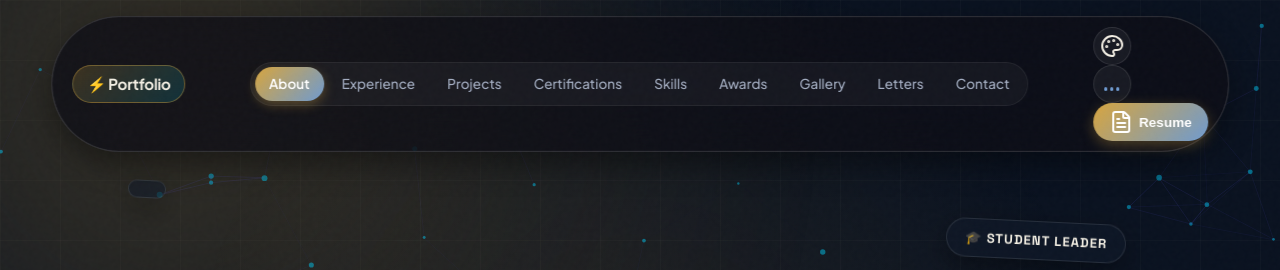
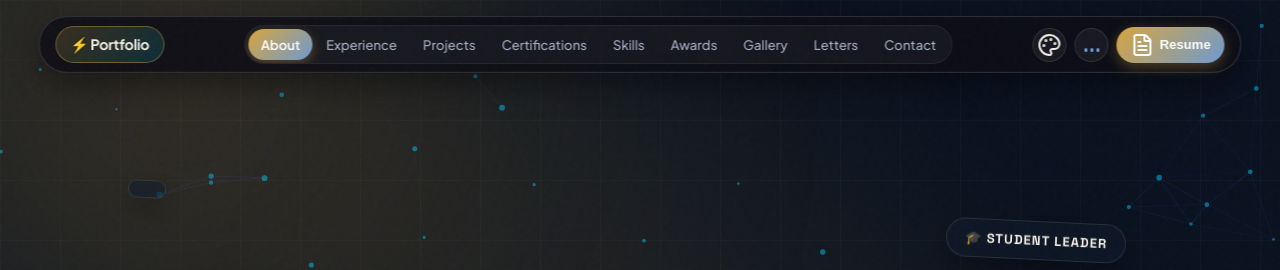
Before and after one commit to Jordan123456789097654/protfolio, a website: page public/index.html in a window 1280 px wide. Shown: the top 270 px of the page. Drawn offline with nearby package versions, Linux system fonts and the light colour scheme; no server answers.

Commit message:
Fix header navigation bar overlap and button stacking

```diff
--- a/public/css/style.css
+++ b/public/css/style.css
@@ -227,12 +227,12 @@ nav {
     top: 16px;
     left: 50%;
     transform: translateX(-50%);
-    width: 92%;
-    max-width: 1200px;
+    width: 94%;
+    max-width: 1240px;
     z-index: 1000;
-    padding: 10px 20px;
+    padding: 8px 16px;
     border-radius: 999px;
-    background: rgba(14, 14, 22, 0.75);
+    background: rgba(14, 14, 22, 0.85);
     backdrop-filter: blur(28px);
     -webkit-backdrop-filter: blur(28px);
     border: 1px solid rgba(255, 255, 255, 0.12);
@@ -242,8 +242,8 @@ nav {
 
 nav.scrolled {
     top: 10px;
-    padding: 8px 18px;
-    background: rgba(8, 8, 14, 0.92);
+    padding: 6px 14px;
+    background: rgba(8, 8, 14, 0.94);
     border-color: rgba(var(--accent-rgb), 0.35);
     box-shadow: 0 18px 40px rgba(0, 0, 0, 0.6), 0 0 25px rgba(var(--accent-rgb), 0.2);
 }
@@ -252,6 +252,7 @@ nav.scrolled {
     display: flex;
     justify-content: space-between;
     align-items: center;
+    gap: 12px;
 }
 
 .logo-badge {
@@ -259,13 +260,14 @@ nav.scrolled {
     border: 1px solid rgba(var(--accent-rgb), 0.4);
     color: var(--text-primary);
     font-weight: 700;
-    font-size: 0.95rem;
+    font-size: 0.9rem;
     padding: 6px 14px;
     border-radius: 999px;
     letter-spacing: -0.02em;
     display: inline-flex;
     align-items: center;
     gap: 6px;
+    white-space: nowrap;
     transition: all 0.3s ease;
 }
 
@@ -278,22 +280,30 @@ nav.scrolled {
 .nav-center-pills {
     display: flex;
     align-items: center;
-    gap: 4px;
+    gap: 2px;
     background: rgba(255, 255, 255, 0.04);
-    padding: 4px;
+    padding: 3px;
     border-radius: 999px;
     border: 1px solid rgba(255, 255, 255, 0.06);
+    overflow-x: auto;
+    scrollbar-width: none;
+    max-width: 100%;
+}
+
+.nav-center-pills::-webkit-scrollbar {
+    display: none;
 }
 
 .nav-pill {
     color: var(--text-secondary);
     text-decoration: none;
-    font-size: 0.85rem;
+    font-size: 0.82rem;
     font-weight: 500;
-    padding: 6px 14px;
+    padding: 5px 12px;
     border-radius: 999px;
     transition: all 0.25s ease;
     white-space: nowrap;
+    flex-shrink: 0;
 }
 
 .nav-pill:hover {
@@ -308,18 +318,26 @@ nav.scrolled {
     box-shadow: 0 4px 12px var(--accent-glow);
 }
 
+.nav-right {
+    display: flex;
+    align-items: center;
+    gap: 8px;
+    flex-shrink: 0;
+}
+
 .nav-resume-btn {
     background: linear-gradient(135deg, var(--accent), var(--accent-secondary));
     border: none;
     color: #ffffff;
-    font-size: 0.85rem;
+    font-size: 0.82rem;
     font-weight: 600;
-    padding: 7px 16px;
+    padding: 6px 14px;
     border-radius: 999px;
     cursor: pointer;
     display: inline-flex;
     align-items: center;
-    gap: 6px;
+    gap: 5px;
+    white-space: nowrap;
     transition: all 0.3s ease;
     box-shadow: 0 4px 14px var(--accent-glow);
 }
@@ -334,13 +352,14 @@ nav.scrolled {
     background: rgba(255, 255, 255, 0.05);
     border: 1px solid var(--glass-border);
     border-radius: 50%;
-    width: 38px;
-    height: 38px;
+    width: 34px;
+    height: 34px;
     color: var(--text-primary);
     display: flex;
     justify-content: center;
     align-items: center;
     cursor: pointer;
+    flex-shrink: 0;
     transition: all 0.3s ease;
 }
 
```
